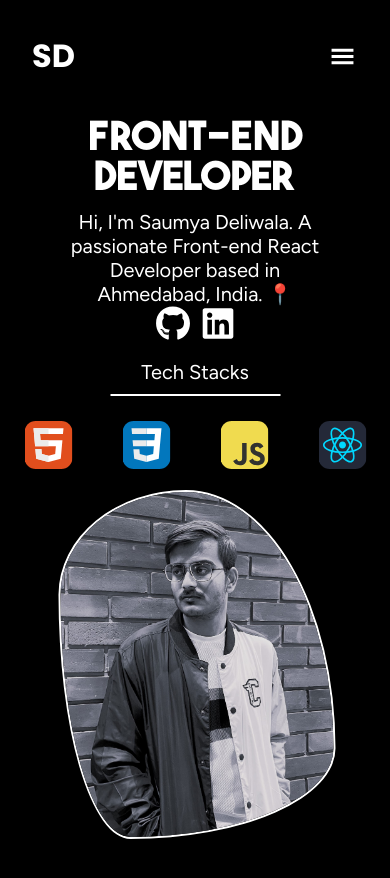
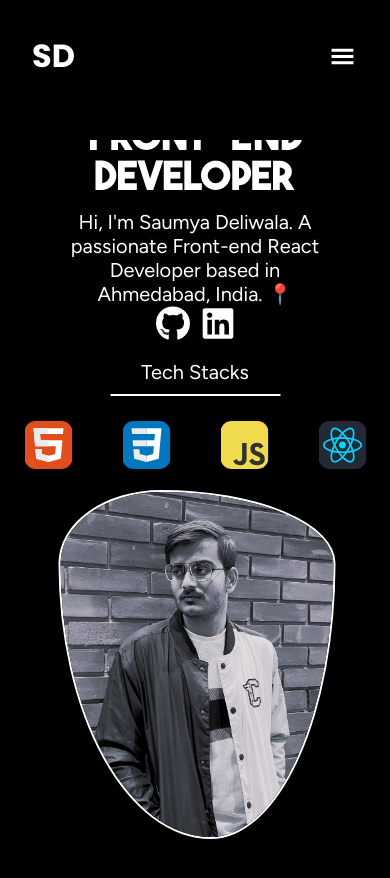
Before and after one commit to saumyadeliwala/personal-portfolio, a React (Create React App) app: page / in a window 390 px wide. Shown: the top 878 px of the page. Built offline with nearby package versions, Linux system fonts and the light colour scheme; a web font is replaced by a local one.

Commit message:
hamburger_navbar

```diff
--- a/src/Header.css
+++ b/src/Header.css
@@ -254,6 +254,7 @@ body {
     .menu-links
     {
         top: 120px;
+        padding-bottom: 20px;
     }
 }
 
--- a/src/Introduction.css
+++ b/src/Introduction.css
@@ -22,16 +22,16 @@
 
 @keyframes animate{
     0%,100%{
-        border-radius: 51% 49% 19% 81% / 30% 69% 31% 70% ;
+        border-radius: 30% 70% 70% 30% / 30% 30% 70% 70%  ;
     }
     25%{
-        border-radius: 63% 37% 46% 54% / 54% 54% 46% 46%  ;
+        border-radius: 68% 32% 22% 78% / 60% 64% 36% 40%   ;
     }
     50%{
-        border-radius: 46% 54% 74% 26% / 30% 74% 26% 70%  ;
+        border-radius: 37% 63% 45% 55% / 21% 21% 79% 79%    ;
     }
     75%{
-        border-radius: 33% 67% 27% 73% / 75% 32% 68% 25%  ;
+        border-radius: 24% 76% 53% 47% / 15% 35% 65% 85%    ;
     }
 }
 
```
